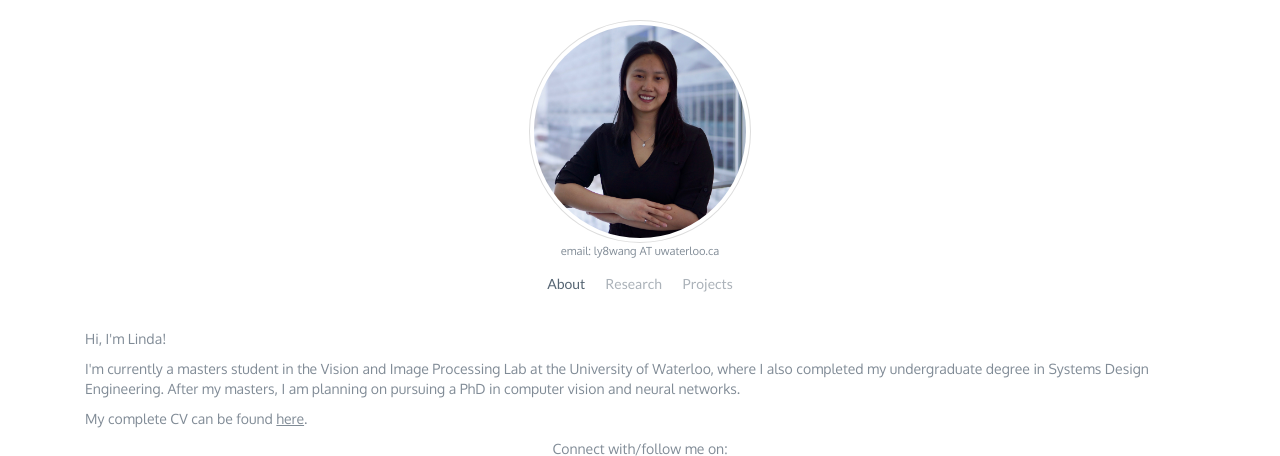
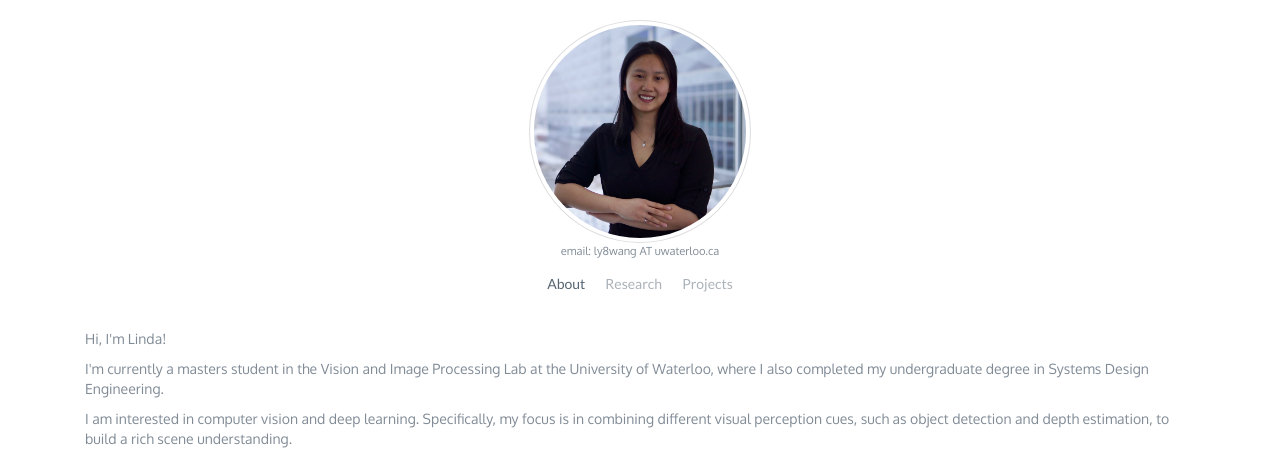
Before and after one commit to lindawangg/lindawangg.github.io, a plain HTML site: page index.html in a window 1280 px wide. Shown: the top 456 px of the page. Drawn offline with nearby package versions, Linux system fonts and the light colour scheme.

Commit message:
adjusted intro

```diff
--- a/index.html
+++ b/index.html
@@ -44,7 +44,14 @@
     <!-- About -->
     <div class="container">
       <p> Hi, I'm Linda! </p>
-      <p> I'm currently a masters student in the Vision and Image Processing Lab at the University of Waterloo, where I also completed my undergraduate degree in Systems Design Engineering. After my masters, I am planning on pursuing a PhD in computer vision and neural networks.</p>
+      <p> I'm currently a masters student in the Vision and
+        Image Processing Lab at the University of Waterloo,
+        where I also completed my undergraduate degree in
+        Systems Design Engineering. </p>
+      <p> I am interested in computer vision and deep learning.
+        Specifically, my focus is in combining different visual
+        perception cues, such as object detection and depth estimation,
+        to build a rich scene understanding. </p>
       <p>My complete CV can be found <a href="cv-2019.pdf" class="link">here</a>.</p>
     </div>
 
```
